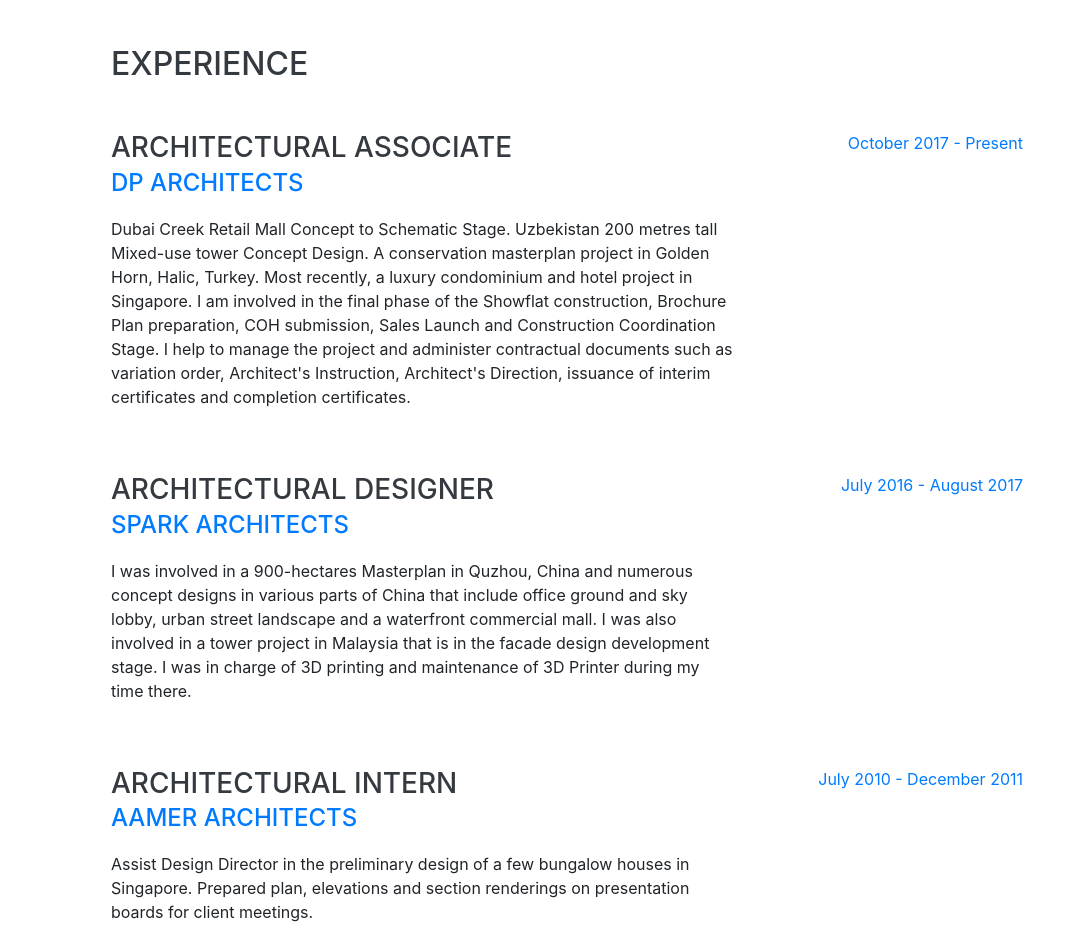
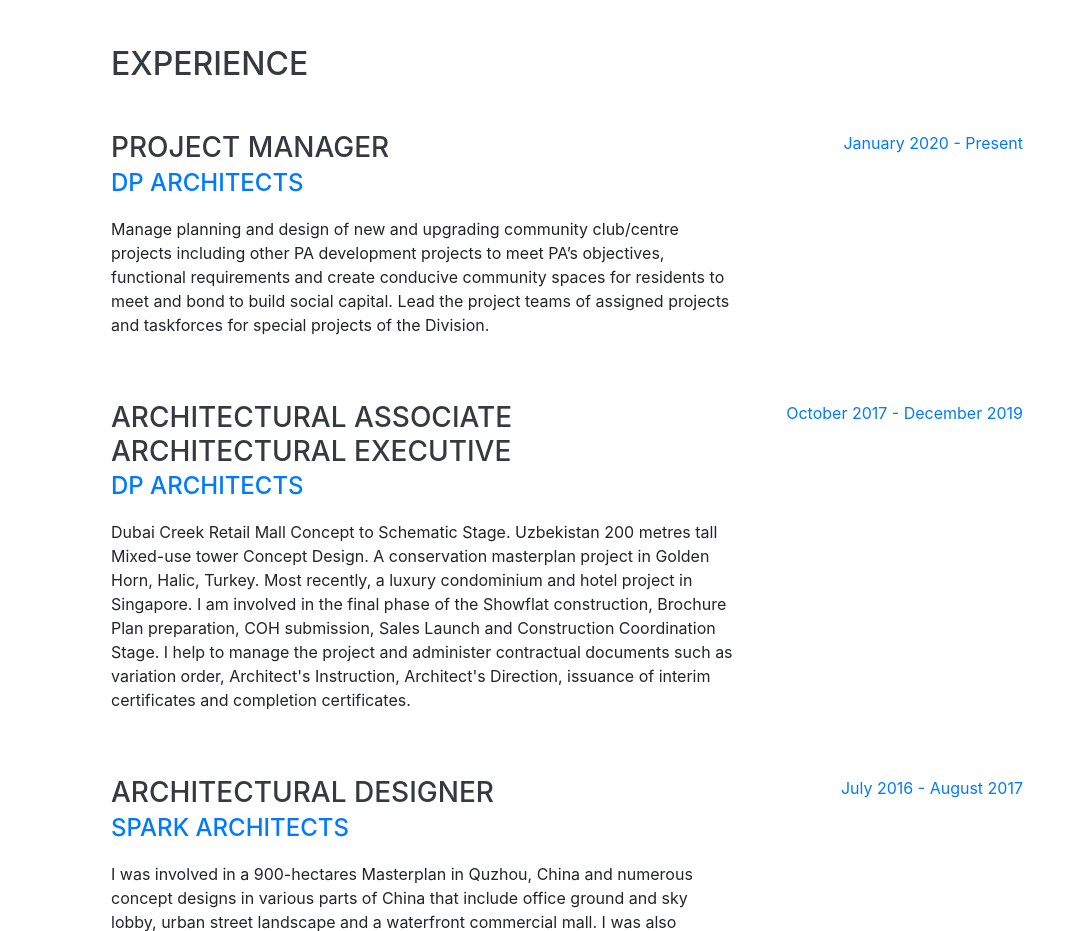
Before and after one commit to gohyiqian/Resume, a website with bundled scripts: page index.html in a window 1280 px wide. Shown: the part 804-1735 px from the top of the page, without its empty margins (209-1280 px from the left). Built offline with nearby package versions, Linux system fonts and the light colour scheme; a web font is replaced by a local one.

Commit message:
Update index.html

```diff
--- a/index.html
+++ b/index.html
@@ -95,12 +95,24 @@
 
         <div class="resume-item d-flex flex-column flex-md-row justify-content-between mb-5">
           <div class="resume-content">
+            <h3 class="mb-0">Project Manager</h3>
+            <div class="subheading mb-3"><a href="https://www.dpa.com.sg/">DP Architects</a></div>
+            <p>Manage planning and design of new and upgrading community club/centre projects including other PA development projects to meet PA’s objectives, functional requirements and create conducive community spaces for residents to meet and bond to build social capital. Lead the project teams of assigned projects and taskforces for special projects of the Division.</p>
+          </div>
+          <div class="resume-date text-md-right">
+            <span class="text-primary">January 2020 - Present</span>
+          </div>
+        </div>
+
+        <div class="resume-item d-flex flex-column flex-md-row justify-content-between mb-5">
+          <div class="resume-content">
             <h3 class="mb-0">Architectural Associate</h3>
+            <h3 class="mb-0">Architectural Executive</h3>
             <div class="subheading mb-3"><a href="https://www.dpa.com.sg/">DP Architects</a></div>
             <p>Dubai Creek Retail Mall Concept to Schematic Stage. Uzbekistan 200 metres tall Mixed-use tower Concept Design. A conservation masterplan project in Golden Horn, Halic, Turkey. Most recently, a luxury condominium and hotel project in Singapore. I am involved in the final phase of the Showflat construction, Brochure Plan preparation, COH submission, Sales Launch and Construction Coordination Stage. I help to manage the project and administer contractual documents such as variation order, Architect's Instruction, Architect's Direction, issuance of interim certificates and completion certificates.</p>
           </div>
           <div class="resume-date text-md-right">
-            <span class="text-primary">October 2017 - Present</span>
+            <span class="text-primary">October 2017 - December 2019</span>
           </div>
         </div>
 
```
